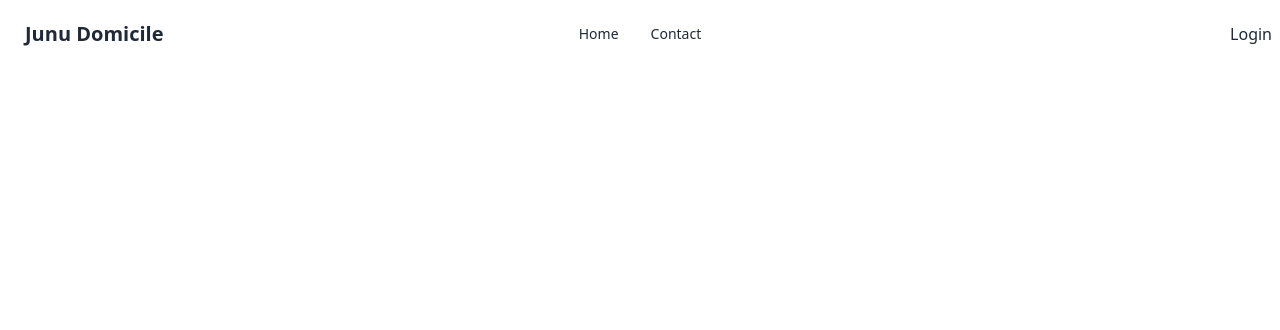
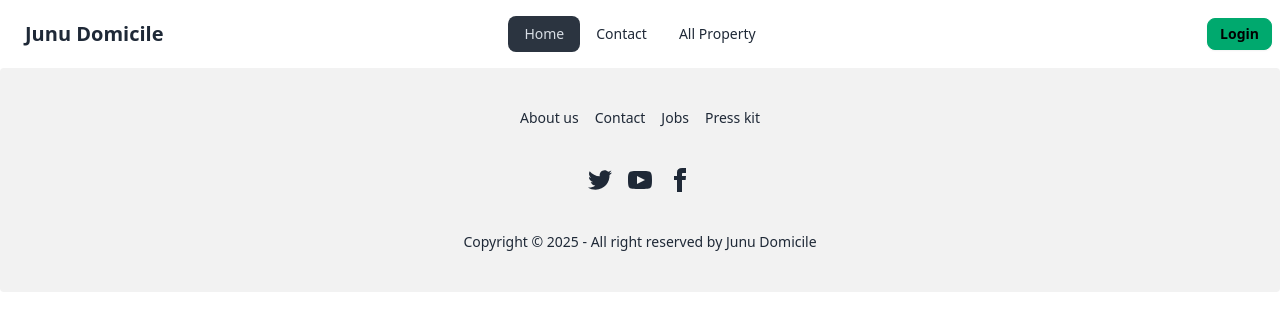
Before and after one commit to jubaerahmedtamim/junu-domicile-client, a React (Vite) app: page / in a window 1280 px wide. Shown: the top 330 px of the page. Built offline with nearby package versions, Linux system fonts and the light colour scheme; no server answers.

Commit message:
login page with firebase functionality done

```diff
--- a/package.json
+++ b/package.json
@@ -16,6 +16,7 @@
     "react-dom": "^18.3.1",
     "react-helmet-async": "^2.0.5",
     "react-hook-form": "^7.54.2",
+    "react-icons": "^5.4.0",
     "react-router-dom": "^7.1.1",
     "sweetalert2": "^11.15.10"
   },
--- /dev/null
+++ b/src/Pages/Home/Footer/Footer.jsx
@@ -0,0 +1,58 @@
+import React from 'react';
+
+const Footer = () => {
+    return (
+        <div>
+            <footer className="footer footer-center bg-base-200 text-base-content rounded p-10">
+                <nav className="grid grid-flow-col gap-4">
+                    <a className="link link-hover">About us</a>
+                    <a className="link link-hover">Contact</a>
+                    <a className="link link-hover">Jobs</a>
+                    <a className="link link-hover">Press kit</a>
+                </nav>
+                <nav>
+                    <div className="grid grid-flow-col gap-4">
+                        <a>
+                            <svg
+                                xmlns="http://www.w3.org/2000/svg"
+                                width="24"
+                                height="24"
+                                viewBox="0 0 24 24"
+                                className="fill-current">
+                                <path
+                                    d="M24 4.557c-.883.392-1.832.656-2.828.775 1.017-.609 1.798-1.574 2.165-2.724-.951.564-2.005.974-3.127 1.195-.897-.957-2.178-1.555-3.594-1.555-3.179 0-5.515 2.966-4.797 6.045-4.091-.205-7.719-2.165-10.148-5.144-1.29 2.213-.669 5.108 1.523 6.574-.806-.026-1.566-.247-2.229-.616-.054 2.281 1.581 4.415 3.949 4.89-.693.188-1.452.232-2.224.084.626 1.956 2.444 3.379 4.6 3.419-2.07 1.623-4.678 2.348-7.29 2.04 2.179 1.397 4.768 2.212 7.548 2.212 9.142 0 14.307-7.721 13.995-14.646.962-.695 1.797-1.562 2.457-2.549z"></path>
+                            </svg>
+                        </a>
+                        <a>
+                            <svg
+                                xmlns="http://www.w3.org/2000/svg"
+                                width="24"
+                                height="24"
+                                viewBox="0 0 24 24"
+                                className="fill-current">
+                                <path
+                                    d="M19.615 3.184c-3.604-.246-11.631-.245-15.23 0-3.897.266-4.356 2.62-4.385 8.816.029 6.185.484 8.549 4.385 8.816 3.6.245 11.626.246 15.23 0 3.897-.266 4.356-2.62 4.385-8.816-.029-6.185-.484-8.549-4.385-8.816zm-10.615 12.816v-8l8 3.993-8 4.007z"></path>
+                            </svg>
+                        </a>
+                        <a>
+                            <svg
+                                xmlns="http://www.w3.org/2000/svg"
+                                width="24"
+                                height="24"
+                                viewBox="0 0 24 24"
+                                className="fill-current">
+                                <path
+                                    d="M9 8h-3v4h3v12h5v-12h3.642l.358-4h-4v-1.667c0-.955.192-1.333 1.115-1.333h2.885v-5h-3.808c-3.596 0-5.192 1.583-5.192 4.615v3.385z"></path>
+                            </svg>
+                        </a>
+                    </div>
+                </nav>
+                <aside>
+                    <p>Copyright © {new Date().getFullYear()} - All right reserved by Junu Domicile</p>
+                </aside>
+            </footer>
+        </div>
+    );
+};
+
+export default Footer;
--- a/src/Pages/Home/Home/Home.jsx
+++ b/src/Pages/Home/Home/Home.jsx
@@ -1,5 +1,6 @@
 import { Helmet } from "react-helmet-async";
 import Navbar from "../Navbar/Navbar";
+import Footer from "../Footer/Footer";
 
 const Home = () => {
     return (
@@ -8,6 +9,7 @@
                 <title>Home</title>
             </Helmet>
             <Navbar></Navbar>
+            <Footer></Footer>
         </div>
     );
 };
--- a/src/Pages/Home/Navbar/Navbar.jsx
+++ b/src/Pages/Home/Navbar/Navbar.jsx
@@ -4,9 +4,12 @@
 
 const Navbar = () => {
     const { user, logOut } = useAuth();
+
     const navLinks = <>
-        <NavLink to={'/'}><li><a>Home</a></li></NavLink>
-        <NavLink to={'contact'}><li><a>Contact</a></li></NavLink>
+        <li><NavLink to={'/'}>Home</NavLink> </li>
+        <li><NavLink to={'/contact'}>Contact</NavLink> </li>
+        <li><NavLink to={'/all-properties'}>All Property</NavLink> </li>
+
     </>
 
     const handleLogout = () => {
@@ -70,7 +73,7 @@
                                     <li onClick={handleLogout}><a>Logout</a></li>
                                 </ul>
                             </div>
-                        </> : <Link to={'/login'}> <button>Login</button> </Link>
+                        </> : <Link to={'/login'}> <button className="btn btn-success btn-sm">Login</button> </Link>
                     }
                 </div>
             </div>
--- a/src/Pages/Login/Login.jsx
+++ b/src/Pages/Login/Login.jsx
@@ -1,8 +1,23 @@
 import { Helmet } from "react-helmet-async";
 import { Link } from "react-router-dom";
+import useAuth from "../../hooks/useAuth";
+import { useForm } from "react-hook-form";
+import { useState } from "react";
+import { FaRegEye, FaRegEyeSlash } from "react-icons/fa";
 
 
 const Login = () => {
+    const { singIn } = useAuth();
+    const {register, handleSubmit, formState: {errors}} = useForm();
+    const onSubmit = (data) => {
+        singIn(data.email, data.password)
+        .then(res => {
+            console.log(res);
+        })
+    }
+
+    const [isOpen, setIsOpen] = useState(false);
+
     return (
         <div>
             <Helmet>
@@ -18,18 +33,20 @@
                         </p>
                     </div>
                     <div className="card bg-base-100 w-full max-w-sm shrink-0 shadow-2xl">
-                        <form className="card-body">
+                        <form onSubmit={handleSubmit(onSubmit)} className="card-body relative">
                             <div className="form-control">
                                 <label className="label">
                                     <span className="label-text">Email</span>
                                 </label>
-                                <input type="email" placeholder="email" className="input input-bordered" required />
+                                <input {...register('email', {required: true})} type="email" placeholder="email" className="input input-bordered"  />
+                                {errors.email && <span className="text-xs text-red-600">Email field is required.</span>}
                             </div>
                             <div className="form-control">
                                 <label className="label">
                                     <span className="label-text">Password</span>
                                 </label>
-                                <input type="password" placeholder="password" className="input input-bordered" required />
+                                <input {...register('password', {required: true})} type={isOpen ? 'text': "password"} placeholder="password" className="input input-bordered"  />
+                                {errors.password && <span className="text-xs text-red-600">Password field is required</span>}
                                 <label className="label">
                                     <a href="#" className="label-text-alt link link-hover">Forgot password?</a>
                                 </label>
@@ -41,6 +58,12 @@
                         <div className="flex justify-center items-center my-5">
                             <p>New to this site? <Link to={'/signup'} className="text-blue-600">Sign Up</Link> </p>
                         </div>
+                        {/* testing true and false */}
+                        <div onClick={()=> setIsOpen(!isOpen)} className="flex absolute right-10 top-44 justify-center items-center">
+                                {
+                                    isOpen ?  <button><FaRegEye /></button> :  <button><FaRegEyeSlash /></button>
+                                }
+                        </div>
                     </div>
                 </div>
             </div>
--- a/src/Utilities/ImageUpload/ImageUploader.js
+++ b/src/Utilities/ImageUpload/ImageUploader.js
@@ -14,7 +14,7 @@
 
         const res = await axios.post(image_hosting_url, imageFile, {
             headers: {
-                'Content-Type':  'multipart/form-data',
+                'content-type':  'multipart/form-data',
             }
         })
         return res.data;
--- a/src/providers/AuthProvider.jsx
+++ b/src/providers/AuthProvider.jsx
@@ -13,9 +13,9 @@
         return createUserWithEmailAndPassword(auth, email, password);
     }
 
-    const login = (email, password) => {
+    const singIn = (email, password) => {
         setLoading(true);
-        return signInWithEmailAndPassword(email, password);
+        return signInWithEmailAndPassword(auth, email, password);
     }
 
     const updateUserProfile = (name, photoUrl) => {
@@ -43,7 +43,7 @@
         user,
         loading,
         signUp,
-        login,
+        singIn,
         updateUserProfile,
         logOut,
     };
```
Also changed, not shown: 1 other file (tests, documents, lock files or other folders).
